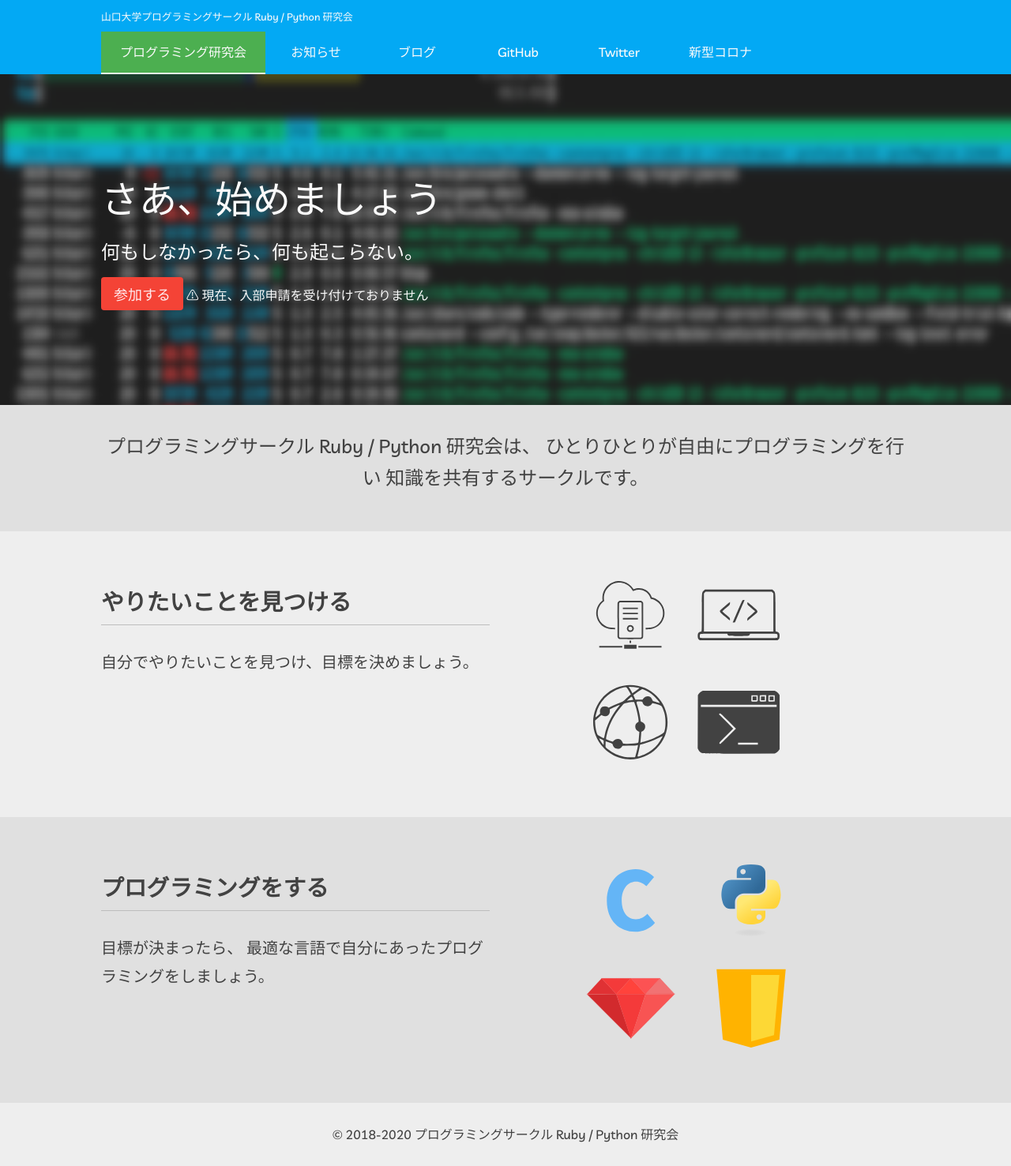
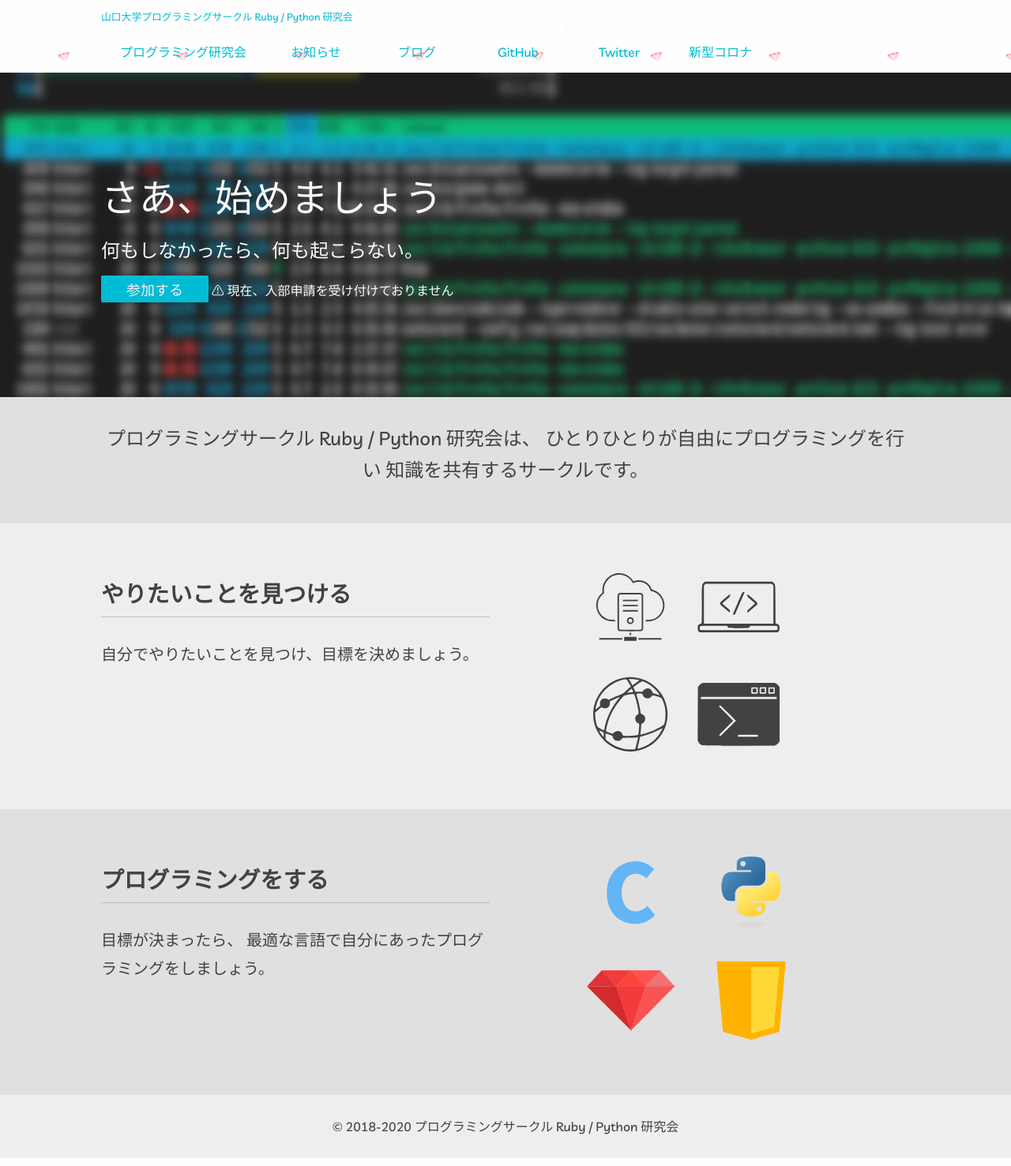
Before and after one commit to yamaguchi-ruby/yamaguchi-ruby.github.io, a Jekyll site: the page built from index.md, in a window 1280 px wide. Shown: the whole page at 79% size. Built offline with Jekyll 4.4.1, drawn with Linux system fonts in a browser that asks for light colours; nearby versions of some CDN libraries.

Commit message:
new theme

```diff
--- a/_includes/script.html
+++ b/_includes/script.html
@@ -10,5 +10,6 @@
 </script>
 <script src="/assets/js/sp.js"></script>
 <script src="/assets/js/kagawa.js"></script>
+<script src="/assets/js/random_theme_color.js"></script>
 <link href="https://fonts.googleapis.com/css2?family=Livvic:wght@500&family=M+PLUS+1p:wght@500;700&display=swap" rel="stylesheet">
 <link href="https://use.fontawesome.com/releases/v5.6.1/css/all.css" rel="stylesheet">
--- a/assets/css/index.sass
+++ b/assets/css/index.sass
@@ -5,14 +5,13 @@
     header
         div#header
             a
+                color: var(--theme_color)
         nav
             ul
                 li
                     &:nth-child(1)
                         a
-                            background: #f44336
                             &:hover
-                                background: #b71c1c
                     a
                         &:hover
         &#nav-header
@@ -35,16 +34,16 @@
                 font-weight: 300
                 margin: 0 0 16px 0
             input[type="button"]
-                background: #f44336
+                background: var(--theme_color)
                 border: none
-                padding: 8px 16px
+                padding: 4px 32px
                 font-size: 18px
                 color: #ffebee
                 cursor: pointer
-                border-radius: 4px
+                border-radius: 2px
                 transition: .4s
                 &:hover
-                    background: #b71c1c
+                    background: var(--theme_color2)
 
 
     article
--- a/assets/css/stylesheet.sass
+++ b/assets/css/stylesheet.sass
@@ -33,14 +33,13 @@
     animation: bganim 8s infinite linear
 
     a
-        color: $a-color
+        color: var(--theme_color)
         text-decoration: none
 
     header
         z-index: 1
         font-size: 1.6em
         user-select: none
-        background: #03A9F4
         &#nav-sw
             display: none
         #navBtn
@@ -51,11 +50,9 @@
             padding: 10.5px 24px
             font-size: 0.5em
             a
-                color: #fafafa
+                color: var(--theme_color)
         &#nav-header
-            background: #03A9F4
             z-index: 0
-            // background-image: linear-gradient(#2196F3 0%, #2196F3 50%, #1976D2 50.1%, #1976D2 100%)
             nav
                 display: block
                 max-width: 1024px
@@ -75,21 +72,19 @@
                             display: none
                         &:nth-child(1)
                             a
-                                background: #4CAF50
                                 &:hover
-                                    background: #388E3C
                         a
                             display: inline-block
                             line-height: 1rem
                             padding: 18px 24px
-                            color: #fafafa
-                            transition: .8s
+                            color: var(--theme_color)
                             font-size: 1rem
-                            // width: 80px
                             text-align: center
                             min-width: 80px
                             &:hover
-                                background: #0288D1
+                                background: var(--theme_color)
+                                color: #fafafa
+                                background-image: linear-gradient(var(--theme_color) 0%, var(--theme_color) 50%, var(--theme_color2) 51%, var(--theme_color2) 100%)
 
 
 
@@ -274,12 +269,12 @@
             &#nav-sw
                 display: block
                 height: 24px
-                background: #03A9F4
                 padding: 16px
                 text-align: center
-                color: #fafafa
                 font-size: unset
                 cursor: pointer
+                i
+                    color: var(--theme_color)
                 &.clicked
                     height: 0
                     font-size: 0
--- /dev/null
+++ b/assets/js/random_theme_color.js
@@ -0,0 +1,15 @@
+function random_theme_color(){
+    let colors = ["#f44336", "#E91E63", "#9C27B0", "#673AB7", "#3F51B5", "#2196F3",
+        "#03A9F4", "#00BCD4", "#009688", "#4CAF50", "#8BC34A", "#CDDC39",
+        "#FFC107", "#FF9800", "#FF5722"]
+    let colors2 = ["#d32f2f", "#C2185B", "#7B1FA2", "#512DA8", "#303F9F", "#1976D2",
+        "#0288D1", "#0097A7", "#00796B", "#388E3C", "#689F38", "#AFB42B",
+        "#FFA000", "#F57C00", "#E64A19"]
+    let rand = parseInt(Math.random() * colors.length)
+    let color = colors[rand]
+    let color2 = colors2[rand]
+    let style = document.createElement("style")
+    style.innerHTML = `body{ --theme_color: ${color}; --theme_color2: ${color2}}`
+    document.getElementsByTagName("head")[0].appendChild(style)
+}
+random_theme_color()
--- a/index.md
+++ b/index.md
@@ -10,12 +10,6 @@
 
 <div id="index-main-contents">
 </div>
-
-<style>
-body header nav ul li:nth-child(1) a{
-    border-bottom: 2px solid #E8F5E9;
-}
-</style>
 
 <div class="root-index-description">
     <div class="sub-index-description">
```
Also changed, not shown: news/index.md (+2 -2 lines), sars2.md (+2 -5 lines).
